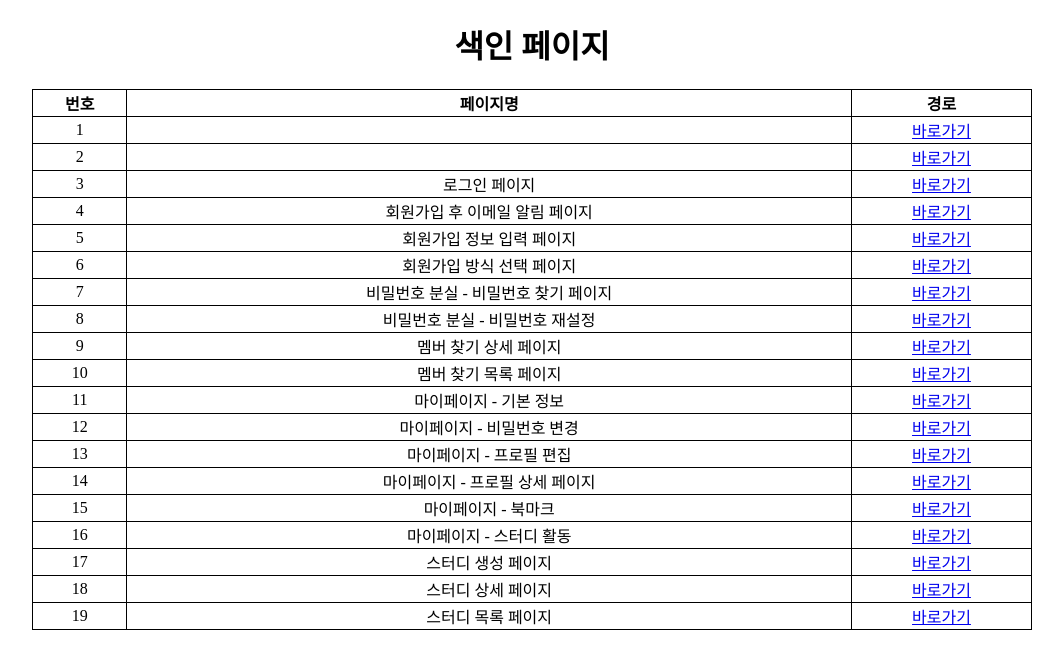
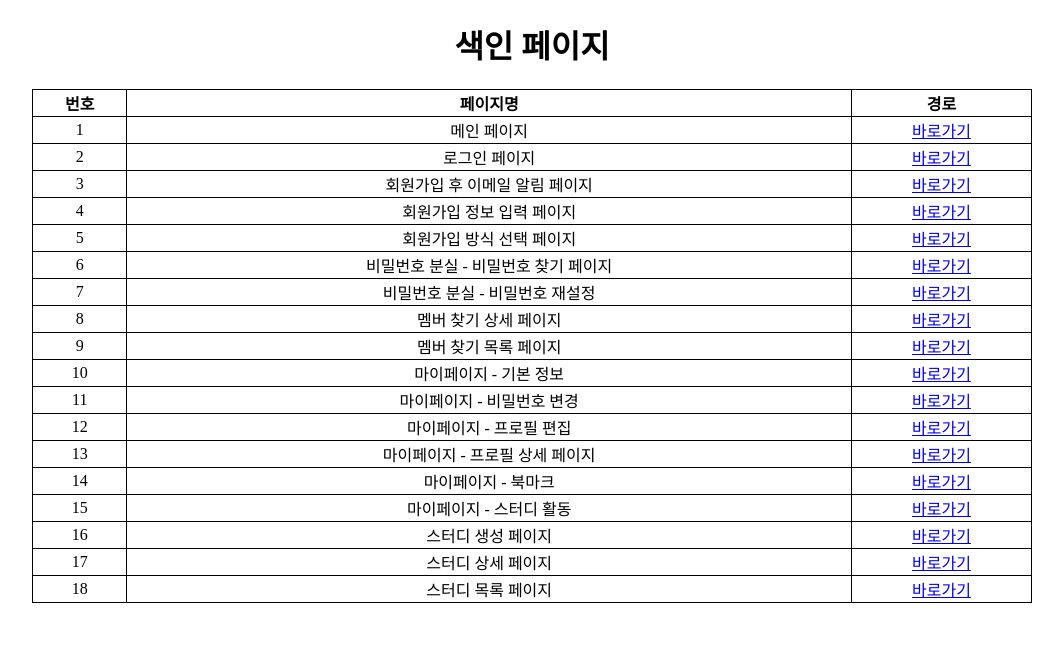
Before and after one commit to sangwooeom/studyit-fe, a React (Vite) app: page / in a window 1280 px wide. Shown: the top 668 px of the page, without its empty margins (108-1171 px from the left). Built offline with nearby package versions, Linux system fonts and the light colour scheme.

Commit message:
라우트 설명 추가

```diff
--- a/src/routes/index.tsx
+++ b/src/routes/index.tsx
@@ -9,11 +9,13 @@ import StudyRoutes from "./StudyRoutes";
 const routes = [
     {
         path: "/",
-        element: <Index />
+        element: <Index />,
+        name: '색인 페이지',
     },
     {
         path: "/main",
-        element: <Main />
+        element: <Main />,
+        name: '메인 페이지'
     },
     ...AuthRoutes,
     ...MemberRoutes,
```
